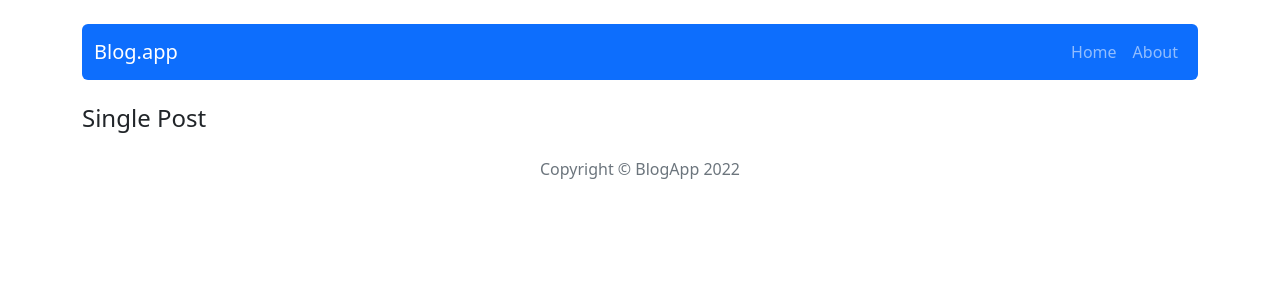
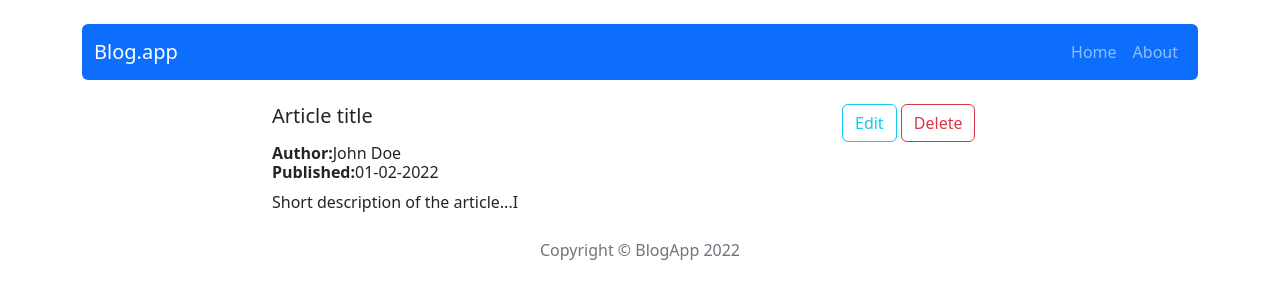
Before and after one commit to Zbigniew013/first-blog-app, a React (Create React App) app: page /post/1 in a window 1280 px wide. Shown: the top 300 px of the page. Built offline with nearby package versions, Linux system fonts and the light colour scheme.

Commit message:
single page post

```diff
--- a/src/components/features/Posts.js
+++ b/src/components/features/Posts.js
@@ -13,72 +13,31 @@ const Posts = () => {
 
   return (
     <section>
-      <div className="d-flex justify-content-between ">
+      <div className="d-flex justify-content-between">
         <h2>All posts</h2>
         <Link to={"/post/add"}>
-        <Button variant="outline-info">Add post</Button>
+          <Button variant="outline-info">Add post</Button>
         </Link>
       </div>
 
       <Row>
-        {posts.map(
-          post => <Col key={post.id} className="col-12 col-sm-12 col-md-6 col-lg-4 col-xl-3 mt-4">
+        {posts.map(post =>
+          <Col key={post.id} className="col-12 col-sm-12 col-md-6 col-lg-4     col-xl-3 mt-4">
             <Card >
               <Card.Body>
                 <Card.Title className="mb-3">{post.title}</Card.Title>
                 <Card.Subtitle className="mt-0"><strong>Author:</strong>{post.author}</Card.Subtitle>
                 <Card.Subtitle className="mt-0"><strong>Published:</strong>{post.publishedDate}</Card.Subtitle>
                 <Card.Text className="mt-2">{post.shortDescription}</Card.Text>
-                <Link to={"/post/:id"} key={post.id}>
+                <Link to={"/post/" + post.id} key={post.id}>
                   <Button variant="primary">Read more</Button>
                 </Link>
               </Card.Body>
             </Card>
           </Col>
-        )
-      }
+        )}
       </Row>
     </section>
   )
 };
 export default Posts;
-
-
-
-//   return (
-//     <>
-//       <Card border="muted" style={{ width: '10rem' }}>
-//         <Card.Body>
-//           <Card.Title>Article title</Card.Title>
-//           <Card.Text >
-//             <p className="mt-0 mb-0"><strong>Author:</strong> John Doe</p>
-//             <p className="mt-0 mb-0"><strong>Published:</strong> 02-02-2022</p>
-//             <p className='mt-2'>Short description of the article...</p>
-//           </Card.Text>
-//           {/* <Link> */}
-//           <Button variant="primary">Read more</Button>
-//           {/* </Link> */}
-//         </Card.Body>
-//       </Card>
-//     </>
-//   )
-// };
-
-
-          // {posts.map(post => (
-          //   <Link key={post.id} to={"/post/" + post.id} >
-          // </Link>
-          // ))} */}
-
-          // col-md-4 mt-2 g-4
-
-
-          // <div className="row">
-    //
-    //   <CardGroup className="ml-4">
-    //     {posts.map(post => (
-    //       <Posts key={post.id} to={"/post/" + post.id} >
-    //       </Posts>
-    //       ))}
-    //   </CardGroup>
-    // </div>
--- a/src/components/pages/SinglePost.js
+++ b/src/components/pages/SinglePost.js
@@ -1,6 +1,38 @@
+import { Button } from "react-bootstrap";
+import Row from 'react-bootstrap/Row';
+import Col from 'react-bootstrap/Col';
+import { Card } from "react-bootstrap";
+import { getPostById } from "../../redux/postsRedux";
+import { useSelector } from 'react-redux';
+import { Navigate } from "react-router-dom";
+import { Link } from "react-router-dom";
+import { useParams } from "react-router-dom";
+
+
 const SinglePost = () => {
+
+  const { id } = useParams();
+
+  const postData = useSelector(state => getPostById(state, id));
+
+  if(!postData) return <Navigate to="/"/>
+
   return (
-    <h4>Single Post</h4>
+    <Row >
+      <Col lg={2}></Col>
+      <Col lg={6}>
+        <Card.Title className="mb-3">{postData.title}</Card.Title>
+          <Card.Subtitle className="mt-0"><strong>Author:</strong>{postData.author}</Card.Subtitle>
+          <Card.Subtitle className="mt-0"><strong>Published:</strong>{postData.publishedDate}</Card.Subtitle>
+          <Card.Text className="mt-2">{postData.shortDescription}</Card.Text>
+      </Col>
+      <Col lg={2}>
+        <Link key={postData.id} to={"/post/edit/" + postData.id}>
+          <Button variant="outline-info"  className="mr-4">Edit</Button>
+        </Link> <Button variant="outline-danger">Delete</Button>
+      </Col>
+      <Col lg={2}></Col>
+    </Row>
   )
 };
 
--- a/src/redux/initialState.js
+++ b/src/redux/initialState.js
@@ -3,15 +3,15 @@ const initialState = {
     {
       id: '1',
       title: 'Article title',
-      shortDescription: 'Short description of the article...',
+      shortDescription: 'Short description of the article...I',
       content: 'Main content of the article',
-      publishedDate: '02-02-2022',
+      publishedDate: '01-02-2022',
       author: 'John Doe'
     },
     {
       id: '2',
       title: 'Article title II',
-      shortDescription: 'Short description of the article...',
+      shortDescription: 'Short description of the article...II',
       content: 'Main content of the article',
       publishedDate: '02-02-2022',
       author: 'John Doe'
@@ -19,17 +19,17 @@ const initialState = {
     {
       id: '3',
       title: 'Article title III',
-      shortDescription: 'Short description of the article...',
+      shortDescription: 'Short description of the article...III',
       content: 'Main content of the article',
-      publishedDate: '02-02-2022',
+      publishedDate: '03-02-2022',
       author: 'John Doe'
     },
     {
       id: '4',
       title: 'Article title IV',
-      shortDescription: 'Short description of the article...',
+      shortDescription: 'Short description of the article...IV',
       content: 'Main content of the article',
-      publishedDate: '02-02-2022',
+      publishedDate: '04-02-2022',
       author: 'John Doe'
     }
   ]
--- a/src/redux/postsRedux.js
+++ b/src/redux/postsRedux.js
@@ -1,5 +1,7 @@
 //selectors
 export const getAllPosts = state => state.posts;
+export const getPostById = ({ posts }, postId) => posts.find(post => post.id === postId);
+
 
 // actions
 const createActionName = actionName => `app/posts/${actionName}`;
```
